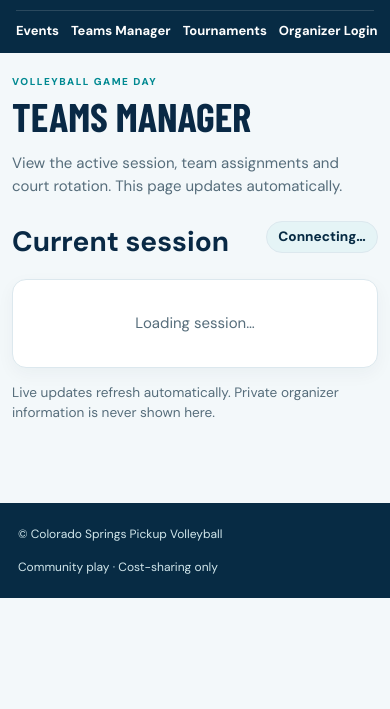
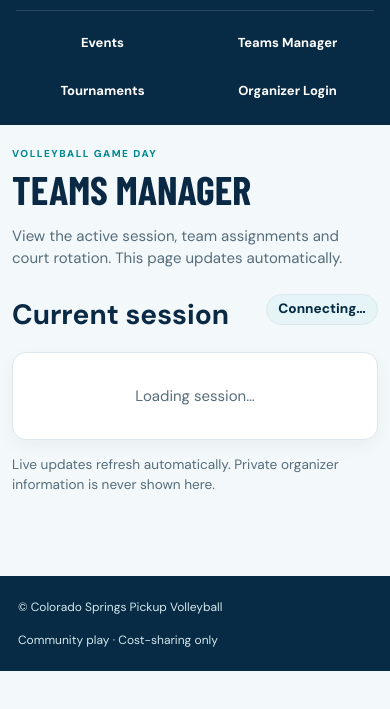
Before and after one commit to cosvolleyball/cosvolleyball.github.io, a plain HTML site: page website/teams/index.html in a window 390 px wide. Shown: the part 53-762 px from the top of the page. Drawn offline with nearby package versions, Linux system fonts and the light colour scheme; a script that the page names is missing; a web font is replaced by a local one.

Commit message:
Fit event-day navigation and court controls on phone-sized WebKit screens

```diff
--- a/website/teams/teams.css
+++ b/website/teams/teams.css
@@ -176,7 +176,25 @@
   white-space: nowrap; border: 0;
 }
 @media (max-width: 640px) {
+  .site-nav {
+    display: grid;
+    grid-template-columns: repeat(2, minmax(0, 1fr));
+    gap: .25rem .75rem;
+  }
+  .site-nav > a {
+    display: flex;
+    align-items: center;
+    justify-content: center;
+    min-height: 44px;
+    white-space: normal;
+    text-align: center;
+  }
   .tm-page { padding: 1rem .75rem 3rem; }
+  .tm-courts, .tm-team-grid, .tm-sub-form, .tm-game-actions, .tm-form:not(.tm-inline) {
+    grid-template-columns: minmax(0, 1fr);
+  }
+  .tm-game-actions label, .tm-game-actions select, .tm-transfer label,
+  .tm-transfer select, .tm-form label, .tm-court, .tm-team { min-width: 0; }
   .tm-heading h1 { font-size: 2.5rem; }
   .tm-panel,.tm-court { padding: 1rem; }
   .tm-form.tm-inline { display: grid; }
```
Also changed, not shown: tests/browser/smoke.mjs (+8 -2 lines).
